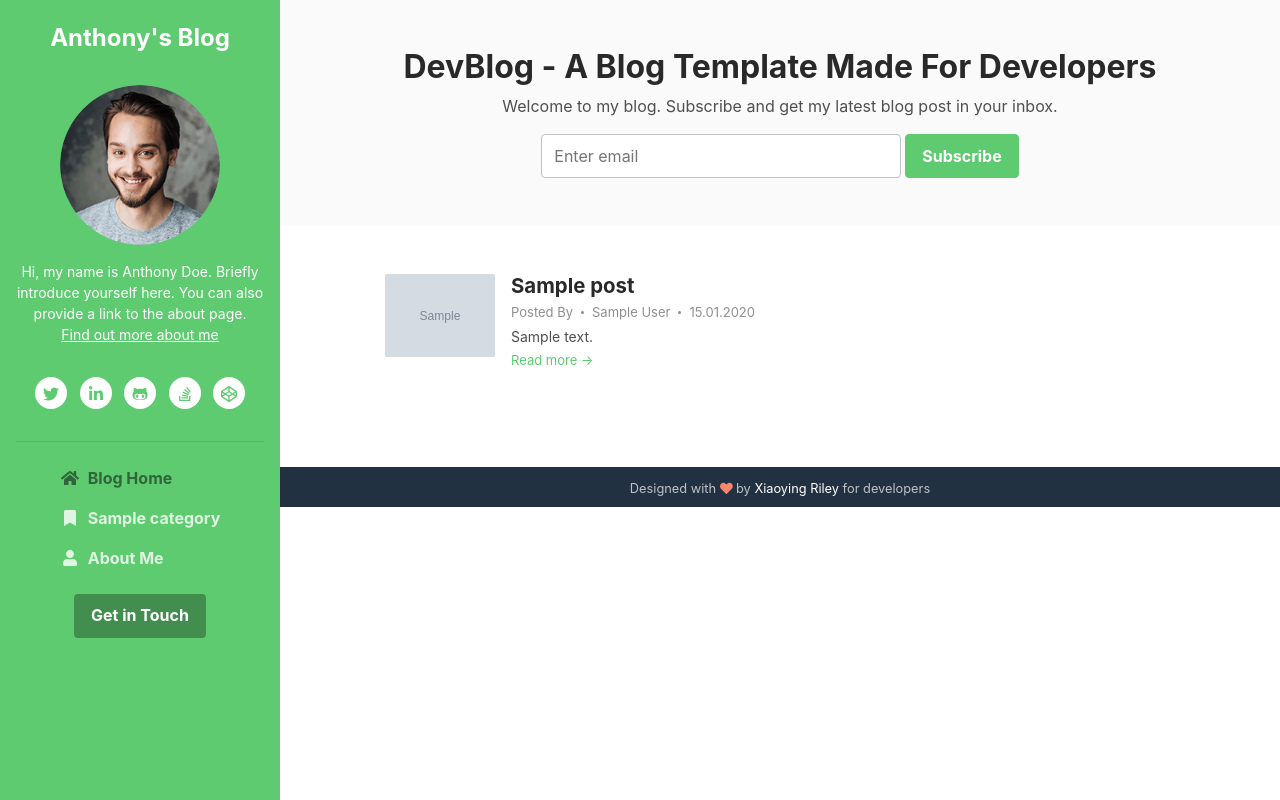
After one commit to BuT1982/devblog, a Django app: template blog/templates/blog/category.html in a window 1280 px wide. The commit adds this page. Run offline with Django 3.2, Linux system fonts and the light colour scheme; tables that the repository leaves empty hold one stand-in row (values such as "Sample post"); the template is opened without the code that fills it: values that come from a table or form of the project are taken from there, most other values are stand-ins (such as "Sample title", 1, 10 or a date in 2020); grey boxes marked "Sample" are stand-in pictures; some libraries are stand-ins or nearby versions.

Commit message:
add menu_category.py

```diff
--- /dev/null
+++ b/blog/templates/blog/category.html
@@ -0,0 +1,48 @@
+{% extends 'base.html' %}
+{% load static %}
+
+{% block title %}{{ title }} :: {{ block.super }}{% endblock %}
+{% block content %}
+
+    <section class="cta-section theme-bg-light py-5">
+        <div class="container text-center">
+            <h2 class="heading">DevBlog - A Blog Template Made For Developers</h2>
+            <div class="intro">Welcome to my blog. Subscribe and get my latest blog post in your inbox.</div>
+            <form class="signup-form form-inline justify-content-center pt-3">
+                <div class="form-group">
+                    <label class="sr-only" for="semail">Your email</label>
+                    <input type="email" id="semail" name="semail1" class="form-control mr-md-1 semail"
+                           placeholder="Enter email">
+                </div>
+                <button type="submit" class="btn btn-primary">Subscribe</button>
+            </form>
+        </div><!--//container-->
+    </section>
+    <section class="blog-list px-3 py-5 p-md-5">
+        <div class="container">
+            {% for post in posts %}
+                <div class="item mb-5">
+                    <div class="media">
+                        <img class="mr-3 img-fluid post-thumb d-none d-md-flex"
+                             src="{{ post.photo.url }}" alt="image">
+                        <div class="media-body">
+                            <h3 class="title mb-1"><a href="{{ post.get_absolute_url }}">{{ post.title }}</a>
+                            </h3>
+                            <div class="meta mb-1"><span class="date">Posted By</span><span
+                                    class="author-name">{{ post.author }}</span><span><a>{{ post.created_at|date:"d.m.Y" }}</a></span>
+                            </div>
+                            <div class="intro">{{ post.content|truncatewords_html:20|safe }}
+                            </div>
+                            <a class="more-link" href="">Read more &rarr;</a>
+                        </div><!--//media-body-->
+                    </div><!--//media-->
+                </div><!--//item-->
+
+            {% endfor %}
+
+            {% include 'include/_pagination.html' %}
+
+        </div>
+    </section>
+
+{% endblock %}
--- /dev/null
+++ b/blog/templates/blog/menu_category_tpl.html
@@ -0,0 +1,5 @@
+<li class="nav-item">
+    {% for item in categories %}
+        <a class="nav-link" href="{{ item.get_absolute_url }}"><i class="fas fa-bookmark fa-fw mr-2"></i>{{ item.title}}</a>
+    {% endfor %}
+</li>
--- /dev/null
+++ b/blog/templatetags/menu_category.py
@@ -0,0 +1,10 @@
+from django import template
+from blog.models import Category
+
+register = template.Library()
+
+
+@register.inclusion_tag('blog/menu_category_tpl.html')
+def show_menu_category():
+    categories = Category.objects.all()
+    return {'categories': categories}
--- a/templates/include/_header.html
+++ b/templates/include/_header.html
@@ -1,4 +1,5 @@
 {% load static %}
+{% load menu_category %}
 <header class="header text-center">
     <h1 class="blog-name pt-lg-4 mb-0"><a href="{% url 'home' %}">Anthony's Blog</a></h1>
 
@@ -11,7 +12,8 @@
 
         <div id="navigation" class="collapse navbar-collapse flex-column">
             <div class="profile-section pt-3 pt-lg-0">
-                <img class="profile-image mb-3 rounded-circle mx-auto" src="{% static 'assets/images/profile.png' %}" alt="image">
+                <img class="profile-image mb-3 rounded-circle mx-auto" src="{% static 'assets/images/profile.png' %}"
+                     alt="image">
 
                 <div class="bio mb-3">Hi, my name is Anthony Doe. Briefly introduce yourself here. You can also provide
                     a link to the about page.<br><a href="about.html">Find out more about me</a></div><!--//bio-->
@@ -30,10 +32,7 @@
                     <a class="nav-link" href="{% url 'home' %}"><i class="fas fa-home fa-fw mr-2"></i>Blog Home <span
                             class="sr-only">(current)</span></a>
                 </li>
-
-                <li class="nav-item">
-                    <a class="nav-link" href="blog-post.html"><i class="fas fa-bookmark fa-fw mr-2"></i>Blog Post</a>
-                </li>
+                {% show_menu_category %}
                 <li class="nav-item">
                     <a class="nav-link" href="about.html"><i class="fas fa-user fa-fw mr-2"></i>About Me</a>
                 </li>
```
Also changed, not shown: blog/templatetags/__init__.py (added).
